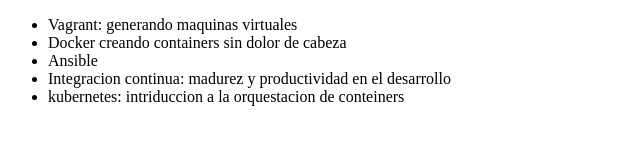
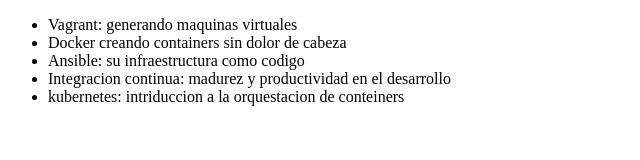
Before and after one commit to FranciscoPazos/alura-git, a plain HTML site: page index.html in a window 1280 px wide. Shown: the whole page, without its empty margins (0-640 px from the left). Drawn offline with Linux system fonts and the light colour scheme.

Commit message:
modificando el nombre del curso ansible

```diff
--- a/index.html
+++ b/index.html
@@ -8,7 +8,7 @@
      <ul>
          <li> Vagrant: generando maquinas virtuales </li>
          <li> Docker creando containers sin dolor de cabeza</li>
-         <li> Ansible </li>
+         <li> Ansible: su infraestructura como codigo </li>
          <li> Integracion continua: madurez y productividad en el desarrollo</li>
          <li>kubernetes: intriduccion a la orquestacion de conteiners</li>
      </ul>
```
